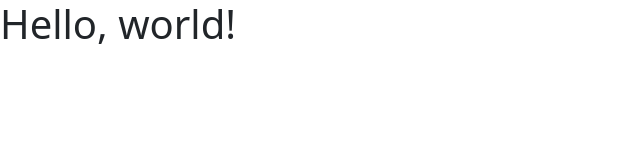
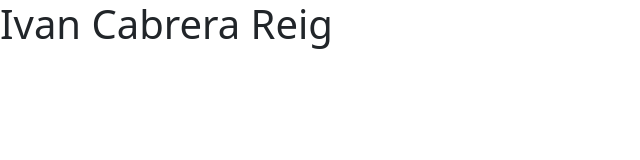
Before and after one commit to Theivan03/Theivan03, a plain HTML site: page index.html in a window 1280 px wide. Shown: the whole page, without its empty margins (0-640 px from the left). Drawn offline with nearby package versions, Linux system fonts and the light colour scheme.

Commit message:
cambiando titulos

```diff
--- a/index.html
+++ b/index.html
@@ -8,10 +8,10 @@
     <!-- Bootstrap CSS -->
     <link href="https://cdn.jsdelivr.net/npm/bootstrap@5.1.3/dist/css/bootstrap.min.css" rel="stylesheet" integrity="sha384-1BmE4kWBq78iYhFldvKuhfTAU6auU8tT94WrHftjDbrCEXSU1oBoqyl2QvZ6jIW3" crossorigin="anonymous">
 
-    <title>Hello, world!</title>
+    <title>Ivan Cabrera Reig</title>
   </head>
   <body>
-    <h1>Hello, world!</h1>
+    <h1>Ivan Cabrera Reig</h1>
 
     <!-- Optional JavaScript; choose one of the two! -->
 
```
